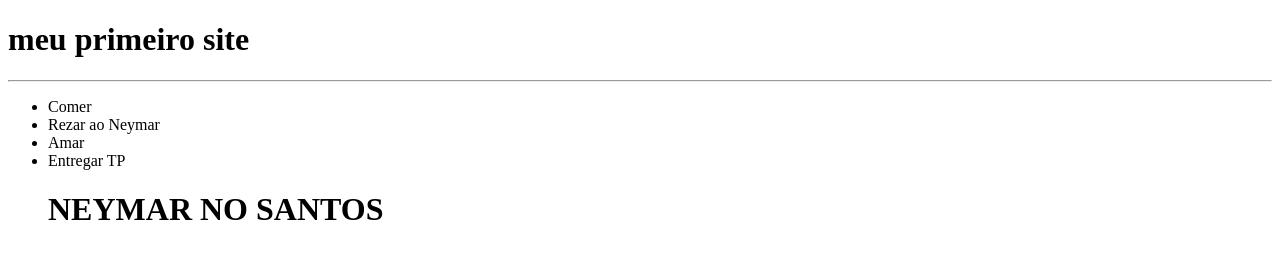
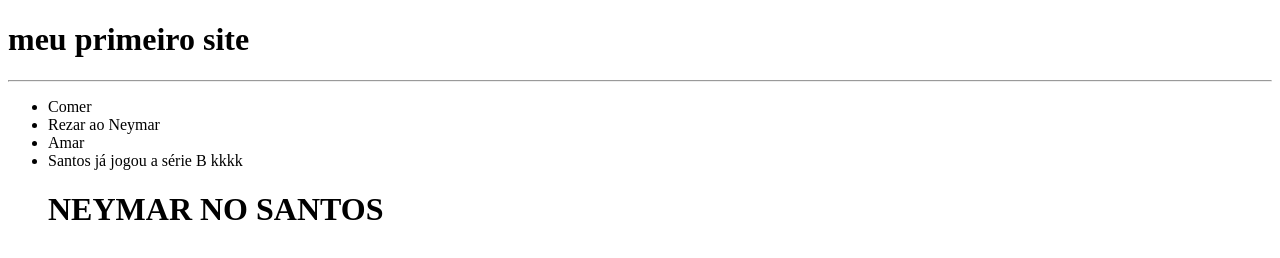
Before and after one commit to Gabriel-Urbano/scm, a plain HTML site: page index.html in a window 1280 px wide. Drawn offline with Linux system fonts and the light colour scheme.

Commit message:
Alteração no index.html

```diff
--- a/index.html
+++ b/index.html
@@ -14,7 +14,7 @@
 <li>Comer</li>
 <li>Rezar ao Neymar</li>
 <li>Amar</li>
-<li>Entregar TP</li>
+<li>Santos já jogou a série B kkkk</li>
 <h1>NEYMAR NO SANTOS</h1>
 </ul>
 </body>
```
